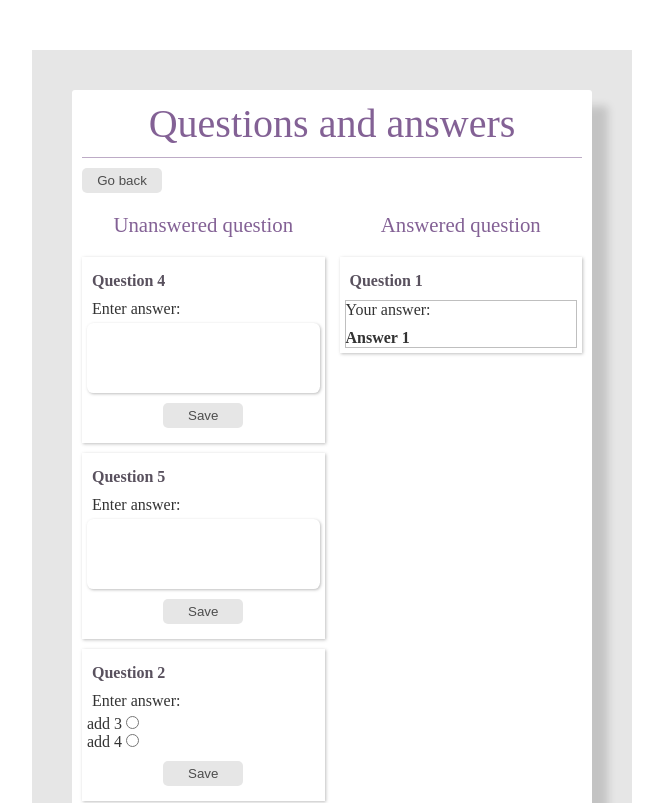
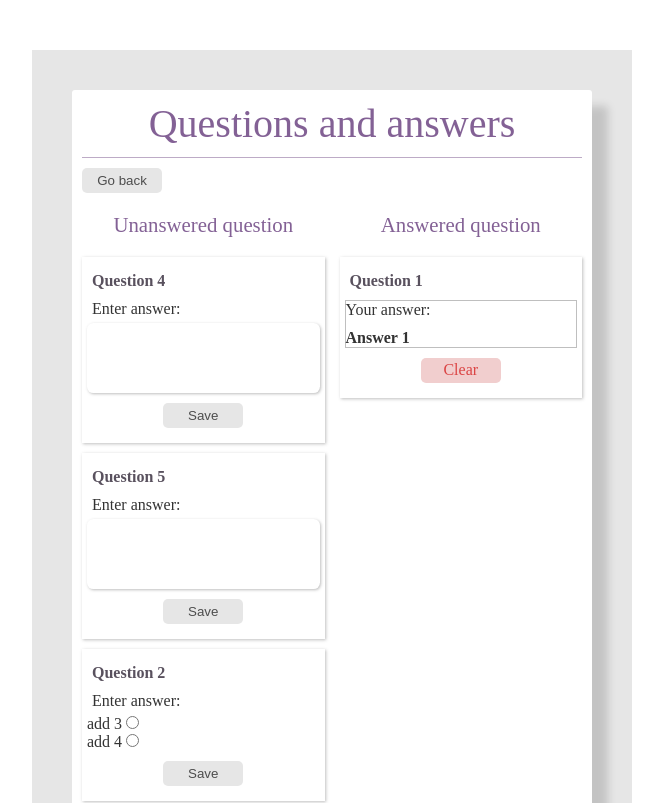
Before and after one commit to lanebx/questionnaire, an Angular app: page /view in a window 1280 px wide. Shown: the top 803 px of the page, without its empty margins (308-971 px from the left). Built offline with nearby package versions, Linux system fonts and the light colour scheme.

Commit message:
added button to remove answer for question

```diff
--- a/src/app/lists-questions-page/lists-questions-page.component.html
+++ b/src/app/lists-questions-page/lists-questions-page.component.html
@@ -61,6 +61,10 @@
               {{ quest.answer }}
             </div>
           </div>
+
+          <div class="question-item__clear-button button button-submit button-remove">
+            Clear
+          </div>
         </li>
       </ul>
     </div>
--- a/src/app/lists-questions-page/lists-questions-page.component.scss
+++ b/src/app/lists-questions-page/lists-questions-page.component.scss
@@ -18,3 +18,10 @@
     margin-top: 10px;
   }
 }
+
+.question-item {
+  &__clear-button {
+    padding-top: 3px;
+
+  }
+}
--- a/src/app/multiple-question/multiple-question.component.ts
+++ b/src/app/multiple-question/multiple-question.component.ts
@@ -33,9 +33,7 @@ export class MultipleQuestionComponent implements OnInit {
   }
 
   onClick() {
-    console.log(this.arrayAnswers)
-    const newAnswer = this.arrayAnswers.filter(item => item[1]).map(item => item[0])
-    this.item.answer = newAnswer;
+    this.item.answer = this.arrayAnswers.filter(item => item[1]).map(item => item[0]);
     this.item.answered = true;
     this.item.dateOfAnswer = (new Date).toISOString();
   }
--- a/src/styles.scss
+++ b/src/styles.scss
@@ -20,8 +20,10 @@
   color: rgb(77, 77, 77);
 
   &-remove {
+    display: block;
     background: rgb(241, 206, 206);
     color: rgb(219, 68, 68);
+    padding-top: 2px;
   }
 
   &-create {
```
